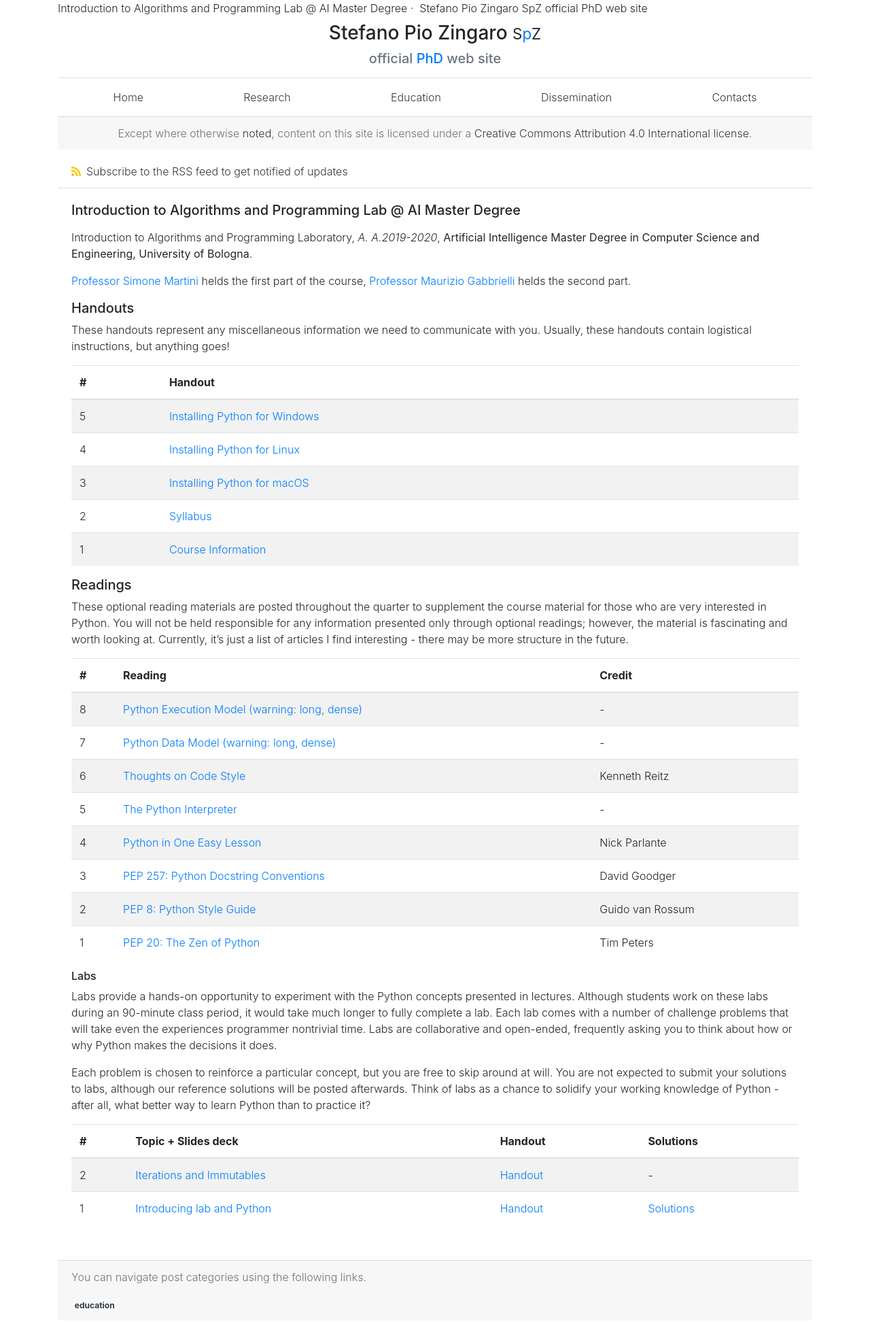
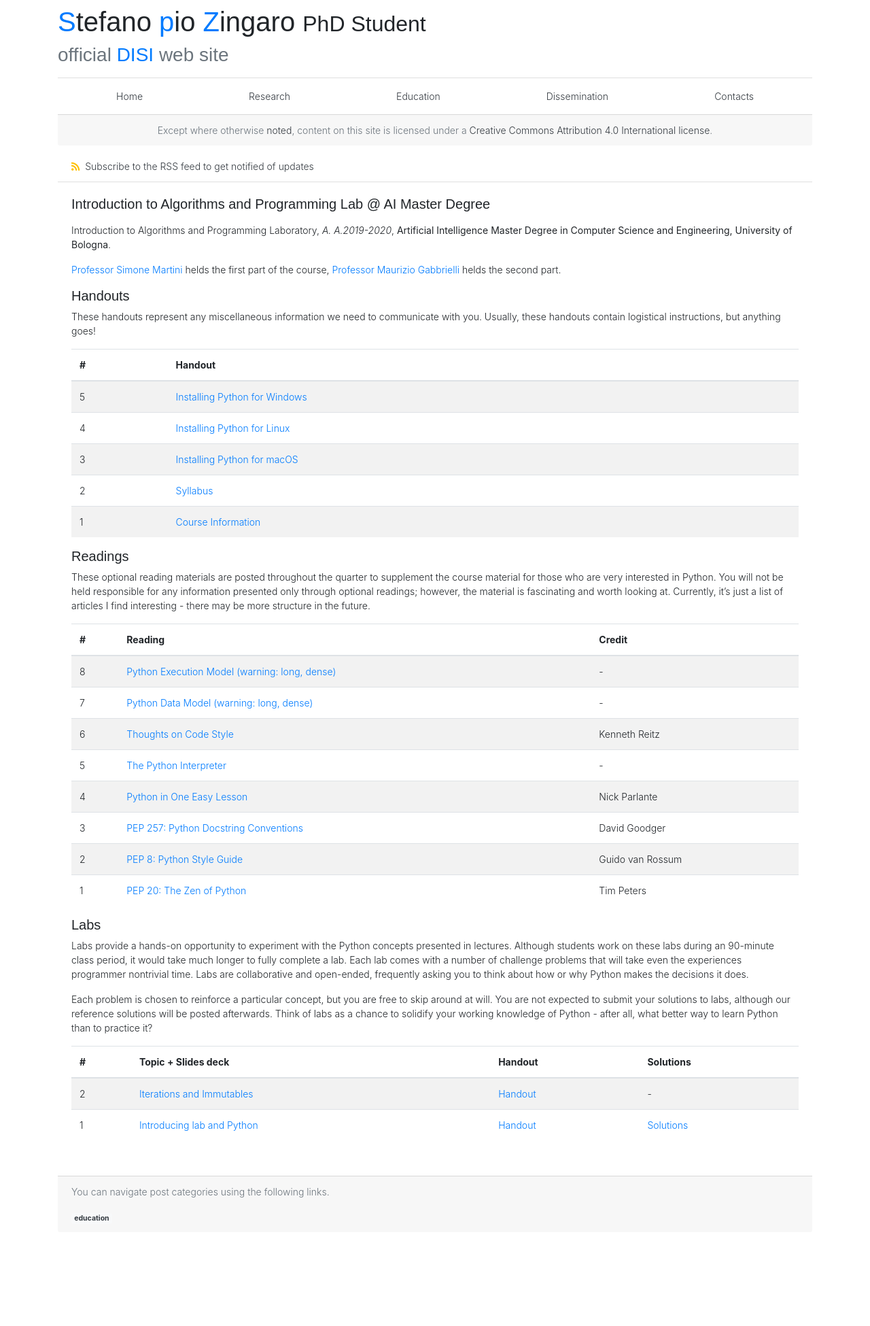
Before and after one commit to saltgz/saltgz.github.io, a Jekyll site: the page built from _posts/2019-09-17-lab-iap-info.md, in a window 1280 px wide. Shown: the whole page at 68% size. Built offline with Jekyll 4.4.1, drawn with Linux system fonts in a browser that asks for light colours; nearby versions of some CDN libraries; after the commit the page ends 1820 px from its top, so only the background shows below that.

Commit message:
updated css

```diff
--- a/_data/style.yml
+++ b/_data/style.yml
@@ -1,9 +1,9 @@
 header:
   navigation: true
-  align: "center" # "left" | "center" | "right"
+  align: "left" # "left" | "center" | "right"
   text: >
-    <h3>Stefano Pio Zingaro <small>S<span class="text-primary">p</span>Z</small></h3>
-    <h5 class="text-muted">official <span class="text-primary">PhD</span> web site</h5>
+    <h1><span class="text-primary">S</span>tefano <span class="text-primary">p</span>io <span class="text-primary">Z</span>ingaro <small>PhD Student</small></h1>
+    <h3 class="text-muted">official <span class="text-primary">DISI</span> web site</h3>
 
 main:
   font_weight: 300 # a custom value for the font-weight of the body
--- a/_includes/head.html
+++ b/_includes/head.html
@@ -1,21 +1,15 @@
 {% include analytics.html %}
 
 <meta charset="utf-8" />
-<meta
-  name="viewport"
-  content="width=device-width, initial-scale=1, shrink-to-fit=no"
-/>
-<meta
-  name="description"
-  content="{{ site.data.style.header.text | strip_html | smartify }}"
-/>
+<meta name="viewport" content="width=device-width, initial-scale=1, shrink-to-fit=no" />
+<meta name="description" content="{{ site.data.style.header.text | strip_html | smartify }}" />
 <meta name="author" content="Stefano Pio Zingaro" />
 <meta name="generator" content="Jekyll v{{ jekyll.version }}" />
 
-<div class="page-header">
+<title>
   {%- if page.title -%}{{ page.title | smartify }}&nbsp;&middot;{%- endif -%}&nbsp;
   {{ site.data.style.header.text | strip_html | smartify }}
-</div>
+</title>
 
 {% include stylesheet.html %}
 {% include favicons.html %}
--- a/_includes/stylesheet.html
+++ b/_includes/stylesheet.html
@@ -1,12 +1,32 @@
-<link
-  crossorigin="anonymous"
-  integrity="{{ site.data.cdn.css_hash }}"
-  href="{{ site.data.cdn.css }}"
-  rel="stylesheet"
-/>
-<link
-  crossorigin="anonymous"
-  integrity="{{ site.data.cdn.icon_hash }}"
-  href="{{ site.data.cdn.icon }}"
-  rel="stylesheet"
-/>
+<link crossorigin="anonymous" integrity="{{ site.data.cdn.css_hash }}" href="{{ site.data.cdn.css }}"
+  rel="stylesheet" />
+<link crossorigin="anonymous" integrity="{{ site.data.cdn.icon_hash }}" href="{{ site.data.cdn.icon }}"
+  rel="stylesheet" />
+<link href="https://fonts.googleapis.com/css?family=Oswald" rel=“stylesheet”>
+<style>
+  body {
+    font-family: -apple-system, BlinkMacSystemFont, “Segoe UI”, Roboto, “Helvetica Neue”, Arial, sans-serif, “Apple Color Emoji”, “Segoe UI Emoji”, “Segoe UI Symbol”;
+    font-size: 14px;
+    font-weight: 300;
+    line-height: 1.5;
+  }
+
+  h1,
+  h2,
+  h3,
+  h4,
+  h5,
+  h6,
+  .h1,
+  .h2,
+  .h3,
+  .h4,
+  .h5,
+  .h6 {
+    margin-bottom: 0.5rem;
+    font-family: ‘Oswald’, sans-serif;
+    font-weight: 300;
+    line-height: 1.2;
+    color: inherit;
+  }
+</style>
--- a/_layouts/default.html
+++ b/_layouts/default.html
@@ -5,7 +5,7 @@
   {%- include head.html -%}
 </head>
 
-<body class="container" style="font-weight:{{ site.data.style.main.font_weight }}">
+<body class="container">
   <header class="border-0">{%- include header.html -%}</header>
   <main id="content" role="main" class="py-2">
     {{ content | markdownify }}
--- a/_posts/2019-09-17-lab-iap-info.md
+++ b/_posts/2019-09-17-lab-iap-info.md
@@ -37,7 +37,7 @@
 | 2   | [PEP 8: Python Style Guide](https://www.python.org/dev/peps/pep-0008/)                                     | Guido van Rossum |
 | 1   | [PEP 20: The Zen of Python](https://www.python.org/dev/peps/pep-0020/)                                     | Tim Peters       |
 
-###### Labs
+##### Labs
 
 Labs provide a hands-on opportunity to experiment with the Python concepts presented in lectures. Although students work on these labs during an 90-minute class period, it would take much longer to fully complete a lab. Each lab comes with a number of challenge problems that will take even the experiences programmer nontrivial time. Labs are collaborative and open-ended, frequently asking you to think about how or why Python makes the decisions it does.
 
```
